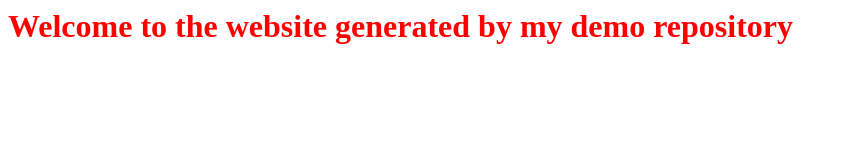
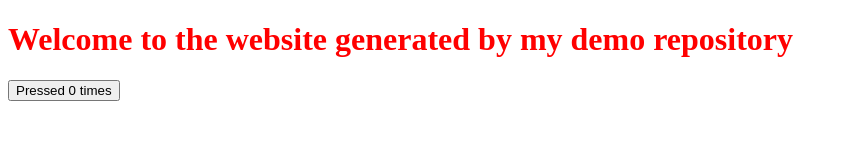
Before and after one commit to The-Milne-Empire/demo-repository, a website: page index.html in a window 1280 px wide. Shown: the whole page, without its empty margins (0-848 px from the left). Drawn offline with Linux system fonts and the light colour scheme.

Commit message:
HTML boilerplate added and button increment counter functional

```diff
--- a/index.html
+++ b/index.html
@@ -1 +1,22 @@
-<h1 style="color: red;">Welcome to the website generated by my demo repository</h1>
+<!DOCTYPE html>
+<html>
+
+<head>
+    <script>
+        let count = 0;
+
+        function incrementValue() {
+            count++;
+            document.getElementById('buttonText').innerHTML = 'Pressed ' + count + ' times';
+        }
+    </script>
+</head>
+
+<body>
+    <h1 style="color: red;">Welcome to the website generated by my demo repository</h1>
+    <button id="incrementButton" onclick="incrementValue()">
+        <span id="buttonText">Pressed 0 times</span>
+    </button>
+</body>
+
+</html>
```
Also changed, not shown: README.md.
